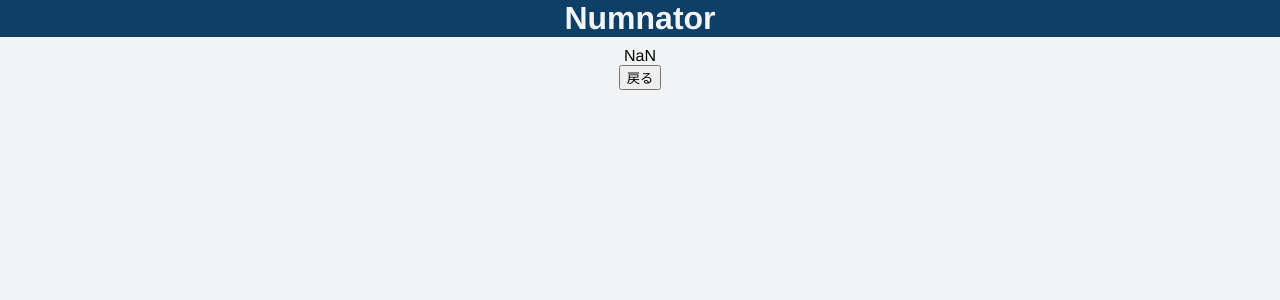
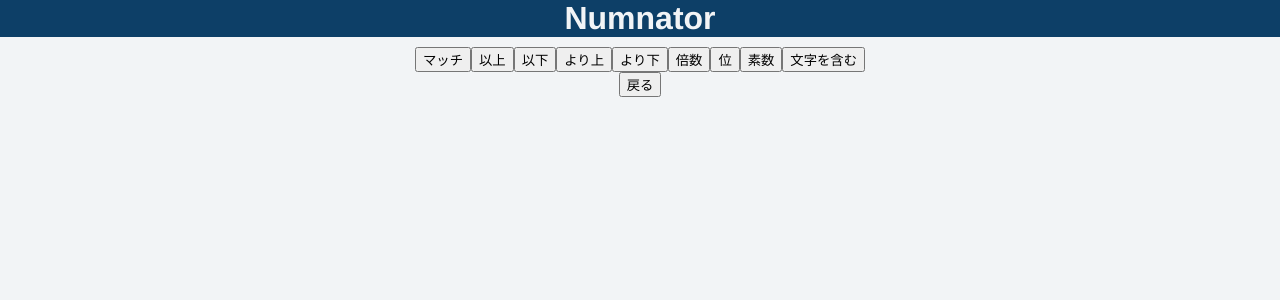
Before and after one commit to ishi720/numnator, a Vue app: page /play in a window 1280 px wide. Shown: the top 300 px of the page. Built offline with nearby package versions, Linux system fonts and the light colour scheme.

Commit message:
各種機能のボタンだけ配置

```diff
--- a/src/views/Play.vue
+++ b/src/views/Play.vue
@@ -1,9 +1,22 @@
 <template>
   <div class="play">
-    <div>{{ upperRange }}</div>
-    <router-link to="/">
-      <button>戻る</button>
-    </router-link>
+
+    <div>
+      <button @click="questionMatch(10)">マッチ</button>
+      <button @click="questionOrMore(50)">以上</button>
+      <button @click="questionOrLess(15)">以下</button>
+      <button @click="questionAbove(20)">より上</button>
+      <button @click="questionBelow(55)">より下</button>
+      <button @click="questionDivided()">倍数</button>
+      <button @click="questionPlace(10,2)">位</button>
+      <button @click="questionPrimeNumber()">素数</button>
+      <button @click="questionContainsChara(5)">文字を含む</button>
+    </div>
+    <div>
+      <router-link to="/">
+        <button>戻る</button>
+      </router-link>
+    </div>
   </div>
 </template>
 
@@ -23,6 +36,10 @@ export default {
   methods: {
     initialize() {
       this.Numnator = new Numnator(this.upperRange);
+    },
+    questionMatch(x) {
+      this.Numnator.questionMatch(x);
+      console.log(this.Numnator.history);
     },
     questionOrMore(x) {
       this.Numnator.questionOrMore(x);
```
